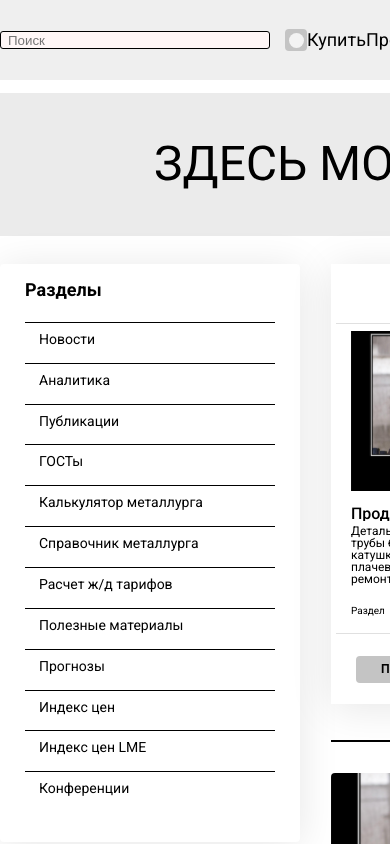
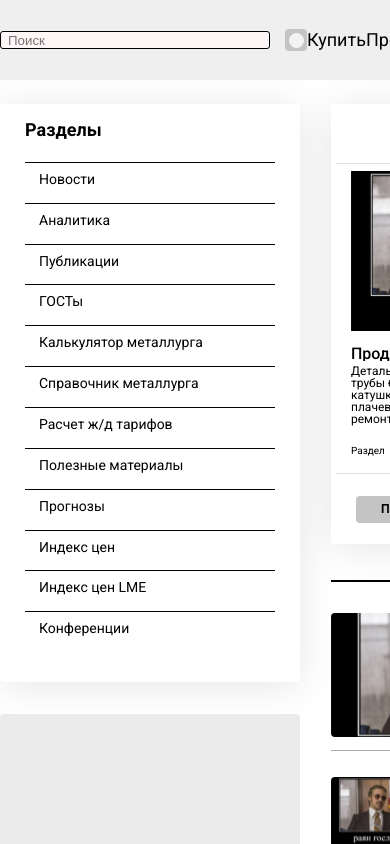
Before and after one commit to ad-Ham/NextJS-site-for-marketplace-of-metall-materials, a Next.js app: page / in a window 390 px wide. Shown: the top 844 px of the page. Built offline with nearby package versions, Linux system fonts and the light colour scheme.

Commit message:
Тест адаптива

```diff
--- a/components/reg/JurData.js
+++ b/components/reg/JurData.js
@@ -7,6 +7,7 @@ export function JurData() {
 			<input type="text" placeholder="ИНН"/>
 			<input type="text" placeholder="ОГРН"/>
 			<label className="btnpanel"><input type="radio" className="radiobtn"/><p>Я принимаю условия передачи информации*</p></label>
+
 		</div>
 		<style jsx>{`
 			p {
--- a/next.config.js
+++ b/next.config.js
@@ -1,3 +1,5 @@
+
+
 /** @type {import('next').NextConfig} */
 const nextConfig = {
   reactStrictMode: true,
--- a/package.json
+++ b/package.json
@@ -3,7 +3,7 @@
   "version": "0.1.0",
   "private": true,
   "scripts": {
-    "dev": "next dev",
+    "dev": "next dev -p 3005",
     "build": "next build",
     "start": "next start",
     "lint": "next lint"
@@ -16,6 +16,7 @@
   "devDependencies": {
     "@svgr/webpack": "^6.2.1",
     "eslint": "8.11.0",
-    "eslint-config-next": "12.1.0"
+    "eslint-config-next": "12.1.0",
+    "sass": "^1.49.9"
   }
 }
--- a/pages/index.js
+++ b/pages/index.js
@@ -6,8 +6,17 @@ import {MainPageNews} from '../components/MainPage/MainPageNews'
 import Adbannertop from '../public/adbannertop.svg'
 import Adbannerside from '../public/adbannerside.svg'
 import Link from 'next/link'
+import styles from '../styles/index.module.scss'
+import {useState, useEffect} from 'react'
 
 export default function Index() {
+	const [isMobile,setIsMobile]=useState(false)
+	useEffect(()=>{
+		console.log(document.body.clientWidth)
+		if (document.body.clientWidth<900) {
+			setIsMobile(true)
+		}
+	}, [])
 	return (
 		<MainLayout>
 			<Head>
@@ -16,44 +25,21 @@ export default function Index() {
 				<meta name="description" content="this is"/>
 				<meta charSet="utf-8"/>
 			</Head>
-			<div className="adbannertop"><Link href="https://www.example.com"><Adbannertop/></Link></div>
-			<div className="content bothsides">
+			{!isMobile &&<div className={styles.adbannertop}><Link href="https://www.example.com"><Adbannertop/></Link></div>}
+			<div className={styles.content, styles.bothsides}>
 
-				<div className="leftside">
+				<div className={styles.leftside}>
 					<Portions/>
-					<div className="adbannerside"><Link href="https://www.example.com"><Adbannerside/></Link></div>
+					<div className={styles.adbannerside}><Link href="https://www.example.com"><Adbannerside/></Link></div>
 				</div>
-				<div className="rightside">
+				<div className={styles.rightside}>
 					<MainPromos/>
 					<MainPageNews/>
 				</div>
 
 			</div>
 			<style jsx>{`
-				.adbannertop {
-					margin-top: 13px;
-				}
 
-				.adbannerside {
-					margin-top: 16px;
-					margin-bottom: 180px;
-				}
-
-				.bothsides {
-					display: flex;
-					flex-direction: row;
-				}
-
-				.leftside {
-					display: flex;
-					flex-direction: column;
-				}
-
-				.rightside {
-					display: flex;
-					flex-direction: column;
-					width: 100%;
-				}
 			`}</style>
 		</MainLayout>
 	)
--- a/styles/Home.module.css
+++ b/styles/index.module.scss
@@ -1,3 +1,29 @@
+.adbannertop {
+  margin-top: 13px;
+}
+
+.adbannerside {
+  margin-top: 16px;
+  margin-bottom: 180px;
+}
+
+.bothsides {
+  display: flex;
+  flex-direction: row;
+}
+
+.leftside {
+  display: flex;
+  flex-direction: column;
+}
+
+.rightside {
+  display: flex;
+  flex-direction: column;
+  width: 100%;
+}
+
+
 .container {
   padding: 0 2rem;
 }
```
Also changed, not shown: 1 other file (tests, documents, lock files or other folders).
